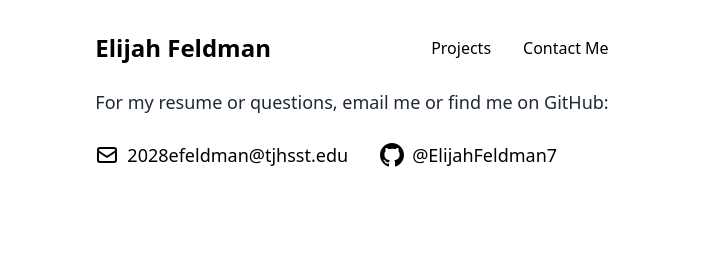
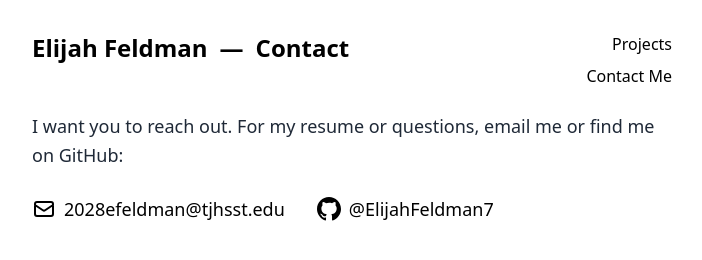
Before and after one commit to ElijahFeldman7/elijahfeldman, a plain HTML site: page contact/index.html in a window 1280 px wide. Shown: the whole page, without its empty margins (288-990 px from the left). Drawn offline with nearby package versions, Linux system fonts and the light colour scheme.

Commit message:
idk a lot

```diff
--- a/contact/index.html
+++ b/contact/index.html
@@ -18,18 +18,24 @@
 <body class="bg-white text-black min-h-screen flex flex-col justify-center">
 
   <main class="max-w-2xl mx-auto text-left pt-0 px-4 flex-1 flex flex-col justify-start">
-    <div class="mt-8 flex items-center justify-between">
-      <h1 class="text-2xl font-bold"><a href="/">Elijah Feldman</a></h1>
-      <nav class="flex space-x-8">
+    <div class="mt-8 flex items-start justify-between">
+      <div>
+        <h1 class="text-2xl font-bold flex items-center">
+          <a href="/">Elijah Feldman</a>
+          <span class="mx-3 text-neutral-400">—</span>
+          <span>Contact</span>
+        </h1>
+      </div>
+      <div class="ml-8 flex flex-col items-end space-y-2">
         <a href="/projects/" class="text-black hover:underline font-medium">Projects</a>
         <a href="/contact/" class="text-black hover:underline font-medium">Contact Me</a>
-      </nav>
+      </div>
     </div>
 
     <p class="mt-6 text-gray-800 leading-relaxed text-lg">
-      For my resume or questions, email me or find me on GitHub:
+      I want you to reach out. For my resume or questions, email me or find me on GitHub:
     </p>
-    <div class="flex flex-col sm:flex-row sm:items-center sm:space-x-8 space-y-6 sm:space-y-0 mt-6">
+    <div class="flex items-center flex-col sm:flex-row sm:items-center sm:space-x-8 space-y-6 sm:space-y-0 mt-6">
       <a href="mailto:2028efeldman@tjhsst.edu" class="inline-flex items-center gap-2 text-black hover:underline font-medium text-lg">
         <svg class="w-6 h-6" fill="none" stroke="currentColor" viewBox="0 0 24 24"><path stroke-linecap="round" stroke-linejoin="round" stroke-width="2" d="M3 8l7.89 5.26a2 2 0 002.22 0L21 8M5 19h14a2 2 0 002-2V7a2 2 0 00-2-2H5a2 2 0 00-2 2v10a2 2 0 002 2z"></path></svg>
         2028efeldman@tjhsst.edu
--- a/projects/index.html
+++ b/projects/index.html
@@ -3,19 +3,25 @@
 <head>
     <meta charset="UTF-8" />
     <meta name="viewport" content="width=device-width, initial-scale=1.0" />
-    <title>Projects | Elijah Feldman</title>
-    <link rel="icon" type= "image/x-icon" href="glacier.jpg"  />
+    <title>Elijah Feldman - Projects</title>
+    <link rel="icon" type="image/x-icon" href="glacier.jpg" />
     <script src="https://cdn.tailwindcss.com"></script>
 </head>
 <body class="bg-white text-black min-h-screen flex flex-col justify-center">
 
   <main class="max-w-2xl mx-auto text-left pt-0 px-4 flex-1 flex flex-col justify-start">
-    <div class="mt-8 flex items-center justify-between">
-      <h1 class="text-2xl font-bold"><a href="/">Elijah Feldman</a></h1>
-      <nav class="flex space-x-8">
+    <div class="mt-8 flex items-start justify-between">
+      <div>
+        <h1 class="text-2xl font-bold flex items-center">
+          <a href="/">Elijah Feldman</a>
+          <span class="mx-3 text-neutral-400">—</span>
+          <span>Projects</span>
+        </h1>
+      </div>
+      <div class="ml-8 flex flex-col items-end space-y-2">
         <a href="/projects/" class="text-black hover:underline font-medium">Projects</a>
         <a href="/contact/" class="text-black hover:underline font-medium">Contact Me</a>
-      </nav>
+      </div>
     </div>
 
     <div class="mt-8 mb-12">
@@ -25,7 +31,7 @@
       </ul>
     </div>
 
-    <main class="space-y-12">
+    <div class="space-y-12">
       <div id="bioblitz" class="grid grid-cols-1 md:grid-cols-3 gap-8 md:gap-12 items-start pt-12 border-t border-gray-200">
         <div class="md:col-span-2">
           <p class="text-sm text-gray-500 mb-2">Feb 2025 - Present</p>
@@ -47,7 +53,7 @@
           <img src="bioblitz.png" alt="Elijah Feldman BioBlitz Project Screenshot" class="rounded-sm shadow-md hover:shadow-xl transition-shadow duration-300" width="600" height="400">
         </div>
       </div>
-    </main>
+    </div>
 
     <footer class="text-center text-neutral-500 text-sm p-6 flex flex-col items-center space-y-2">
       <div class="flex items-center justify-center space-x-3">
@@ -63,7 +69,6 @@
         <a href="mailto:2028efeldman@tjhsst.edu" class="hover:underline text-black font-medium">2028efeldman@tjhsst.edu</a>
       </div>
     </footer>
-    </div>
-
+  </main>
 </body>
 </html>
```
Lines whose indentation alone changed are shown as unchanged.
